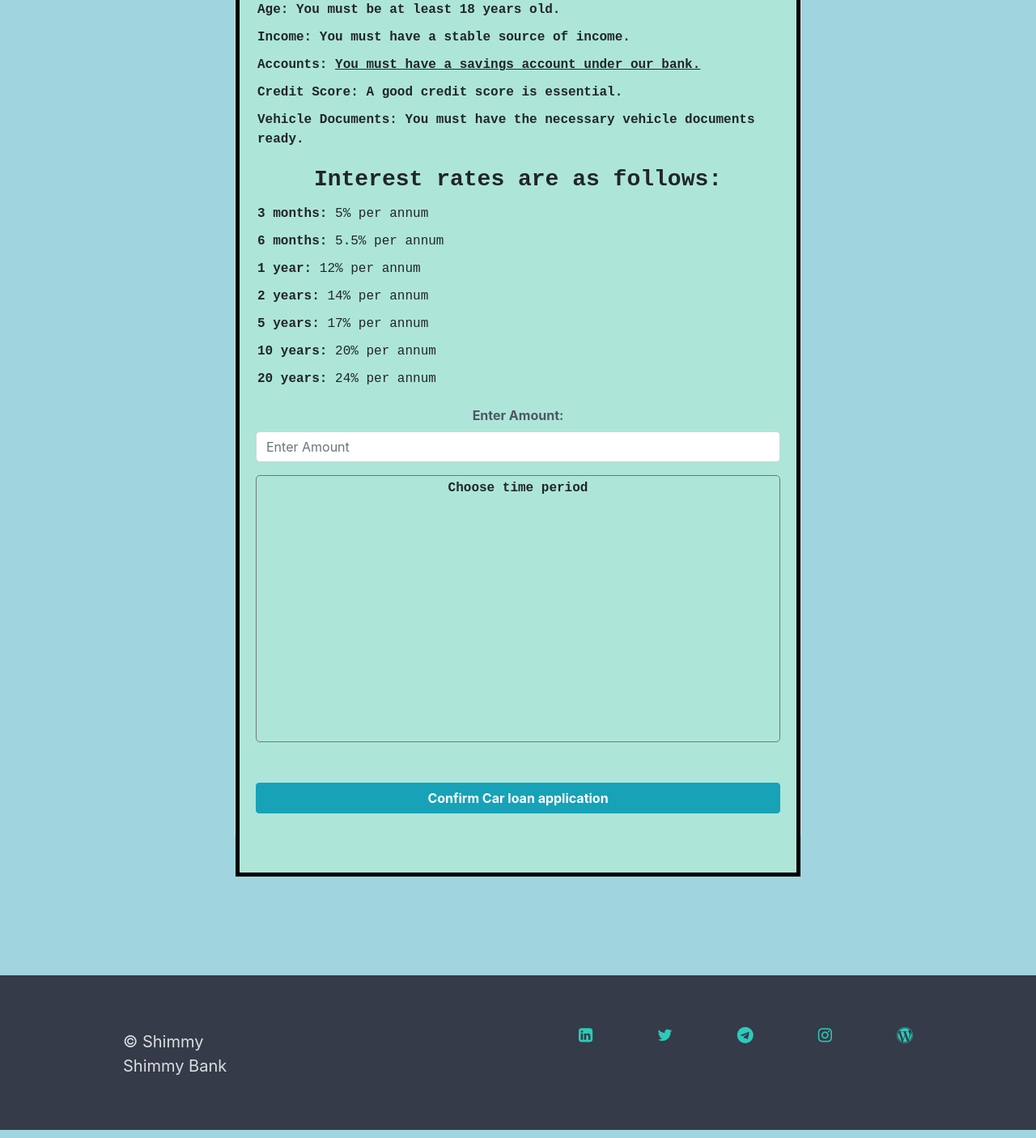
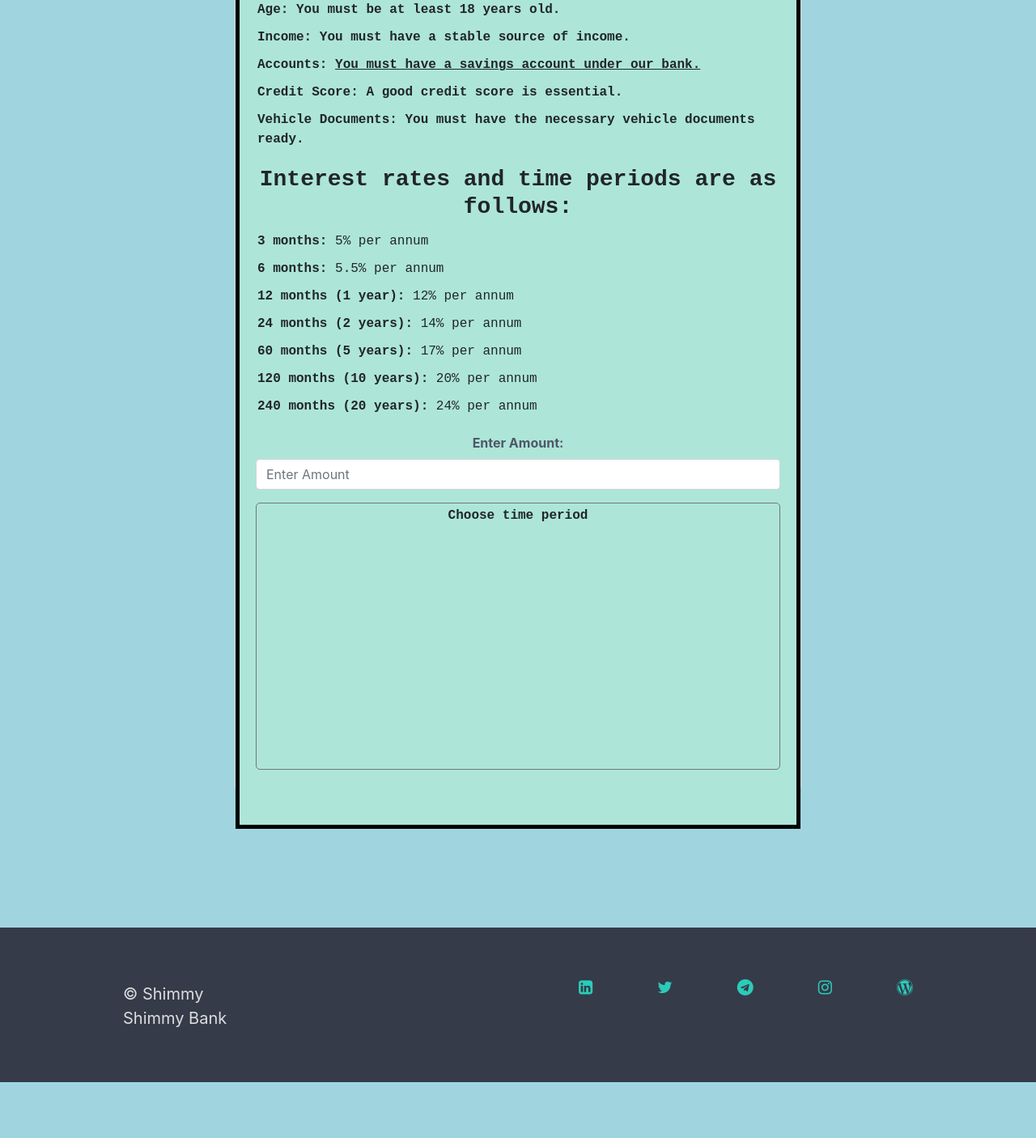
Before and after one commit to MrTitan444/Shimmy.shimmy.bank, a Flask app: page /carloan in a window 1280 px wide. Shown: the part 284-1690 px from the top of the page at 81% size. After the commit the page ends 1621 px from the top, so only its background shows below. Run offline with Flask 3, Linux system fonts and the light colour scheme; parts of the project's set-up code (start-up, migrations or seed data) failed here and were passed over.

Commit message:
wada oiw wow

```diff
--- a/Shimmy Shimmy Bank/Shimmy.shimmy.bank/website/templates/carloan.html
+++ b/Shimmy Shimmy Bank/Shimmy.shimmy.bank/website/templates/carloan.html
@@ -60,19 +60,19 @@
               <li><b>Credit Score:</b> <b>A good credit score is essential.</b></li>
               <li><b>Vehicle Documents:</b> <b>You must have the necessary vehicle documents ready.</b></li>
             </ul>
-            <h3 style="font-family: 'Courier New'"><center><b>Interest rates are as follows:</b></center></h3>
+            <h3 style="font-family: 'Courier New'"><center><b>Interest rates and time periods are as follows:</b></center></h3>
             <ul style="font-family: 'Courier New'">
               <li><b>3 months:</b> 5% per annum</li>
               <li><b>6 months:</b> 5.5% per annum</li>
-              <li><b>1 year:</b> 12% per annum</li>
-              <li><b>2 years:</b> 14% per annum</li>
-              <li><b>5 years:</b> 17% per annum</li>
-              <li><b>10 years:</b> 20% per annum</li>
-              <li><b>20 years:</b> 24% per annum</li>
+              <li><b>12 months (1 year):</b> 12% per annum</li>
+              <li><b>24 months (2 years):</b> 14% per annum</li>
+              <li><b>60 months (5 years):</b> 17% per annum</li>
+              <li><b>120 months (10 years):</b> 20% per annum</li>
+              <li><b>240 months (20 years):</b> 24% per annum</li>
             </ul>
             <center><div class="form-group">
                   <label for="Amount" style="color: #4f5769;"><b>Enter Amount:</b></label>
-                  <input type="text" class="form-control" id="Amount" placeholder="Enter Amount" required>
+                  <input type="text" class="form-control" id="Amount" placeholder="Enter Amount" name="loan_amt" required>
                 </div></center>
               <center><details><summary style="font-family: 'Courier New'"><b>Choose time period</b></summary>
               <form>
@@ -102,9 +102,9 @@
                 </li>
              </ul>
             </fieldset>
+            <center><button type="button" class="btn btn-info" @click="submitForm"><b><a href="{{ url_for('views.carloan_btn') }}" style="text-decoration: none;color: white;">Confirm Car loan application</a></b></button></center><br><br>
          </form>
         </details></center><br><br>
-          <center><button type="button" class="btn btn-info" @click="submitForm"><b><a href=" " style="text-decoration: none;color: white;">Confirm Car loan application</a></b></button></center><br><br>
           </div>
           </div>
         </div>
--- a/Shimmy Shimmy Bank/Shimmy.shimmy.bank/website/views.py
+++ b/Shimmy Shimmy Bank/Shimmy.shimmy.bank/website/views.py
@@ -56,6 +56,13 @@ def transhistsav():
 def carloan():
     return render_template('carloan.html')
 
+@views.route('carloan_btn',methods=['POST'])
+def carloan_btn():
+    tp={3:5,6:5.5,12:12,24:14,60:17,120:20,240:24}
+    amt=int(request.form('loan_amt'))
+    interest=request.form.getlist('time_period')
+
+
 @views.route('/homeloan',methods=['GET'])
 def homeloan():
     return render_template('homeloan.html')
```
Also changed, not shown: Shimmy Shimmy Bank/Shimmy.shimmy.bank/website/functions.py (+13 -0 lines), Shimmy Shimmy Bank/Shimmy.shimmy.bank/sql_comms.txt (line endings or trailing spaces).
